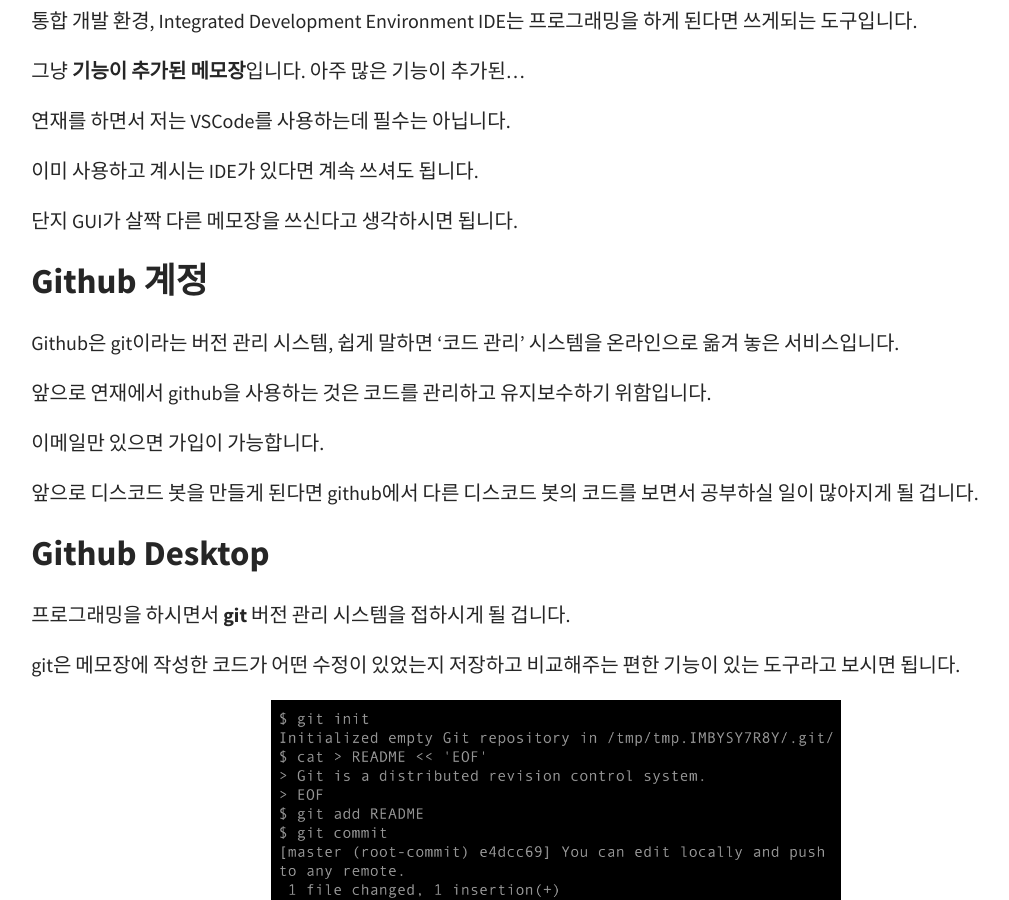
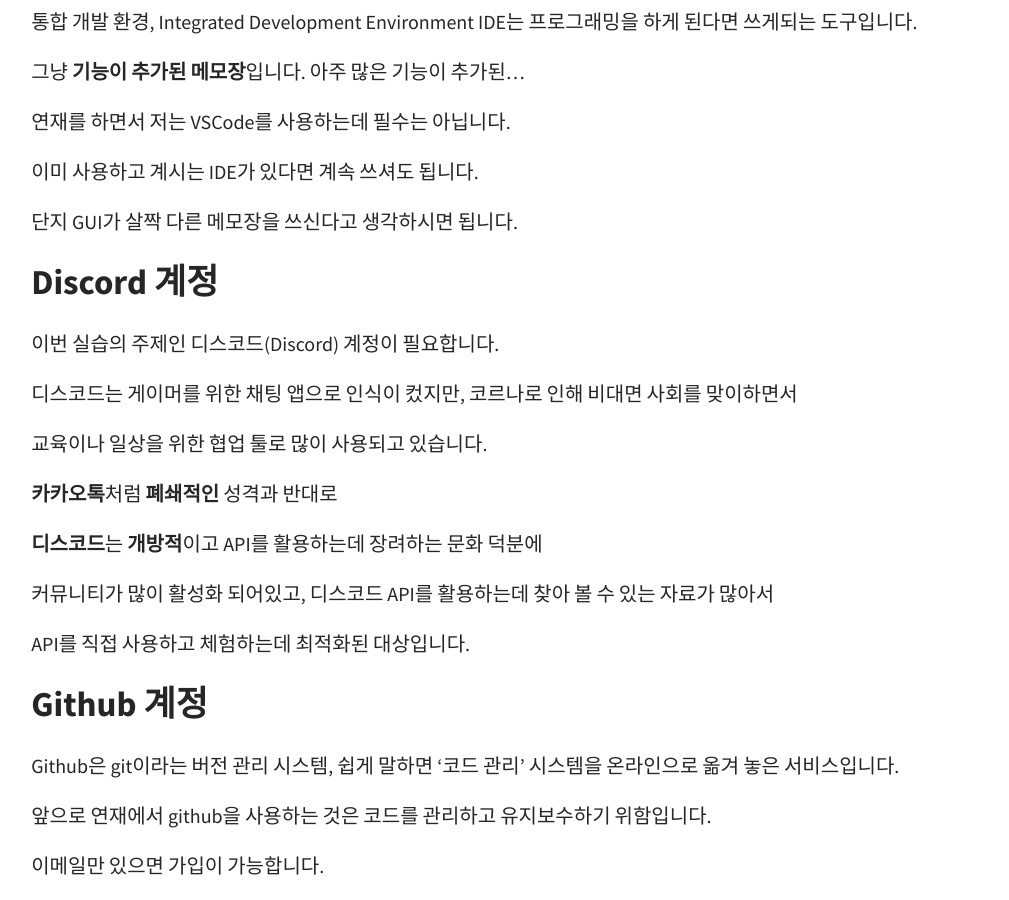
Before and after one commit to ccppoo/ccppoo.github.io, a Jekyll site: the page built from _posts/2021-12-14-Discordbot-with-CodeStar-0.md, in a window 1280 px wide and 900 px high, scrolled down 1418 px. Shown: the whole window, without its empty margins (84-1093 px from the left). Built offline with Jekyll 4.4.1, drawn with Linux system fonts in a browser that asks for light colours; comment, search, counter and statistics services are not loaded.

Commit message:
준비물 내용 추가 - 디스코드 계정

```diff
--- a/_posts/2021-12-14-Discordbot-with-CodeStar-0.md
+++ b/_posts/2021-12-14-Discordbot-with-CodeStar-0.md
@@ -20,11 +20,13 @@
 
 이번 연재글에서 필수적으로 봐야하는 부분은 '★'을 추가해 놓도록 하겠습니다.
 
-# 준비물
+## 준비물
 
 - AWS 계정
 
 - 개발 IDE (VSCode, Atom, Pycharm 상관 없음)
+
+- Discord 계정
 
 - Github 계정
 
@@ -57,6 +59,22 @@
 이미 사용하고 계시는 IDE가 있다면 계속 쓰셔도 됩니다.
 
 단지 GUI가 살짝 다른 메모장을 쓰신다고 생각하시면 됩니다.
+
+## Discord 계정
+
+이번 실습의 주제인 디스코드(Discord) 계정이 필요합니다.
+
+디스코드는 게이머를 위한 채팅 앱으로 인식이 컸지만, 코르나로 인해 비대면 사회를 맞이하면서
+
+교육이나 일상을 위한 협업 툴로 많이 사용되고 있습니다.
+
+**카카오톡**처럼 **폐쇄적인** 성격과 반대로
+
+**디스코드**는 **개방적**이고 API를 활용하는데 장려하는 문화 덕분에
+
+커뮤니티가 많이 활성화 되어있고, 디스코드 API를 활용하는데 찾아 볼 수 있는 자료가 많아서
+
+API를 직접 사용하고 체험하는데 최적화된 대상입니다.
 
 ## Github 계정
 
```
Also changed, not shown: assets/img/aws-making-discord-bot/ch3/1_register_bot.png (added), assets/img/aws-making-discord-bot/ch4/1_make_bot.png (added).
